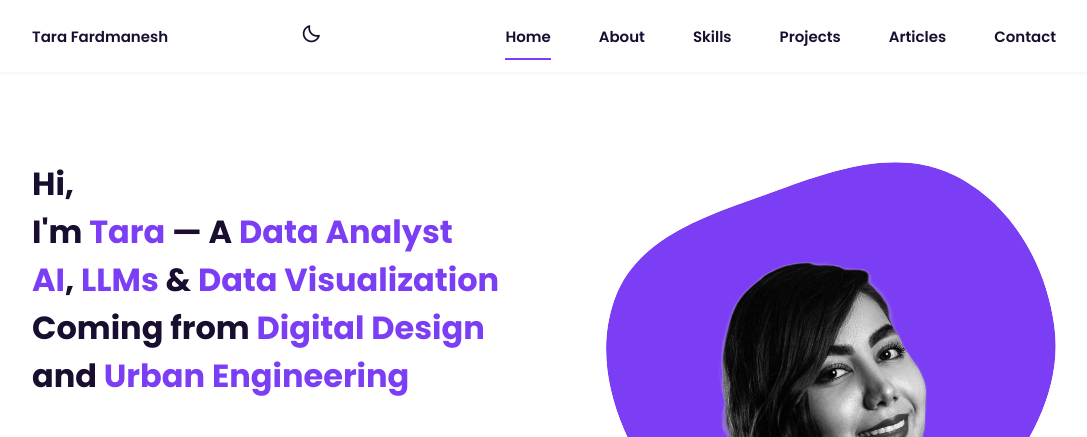
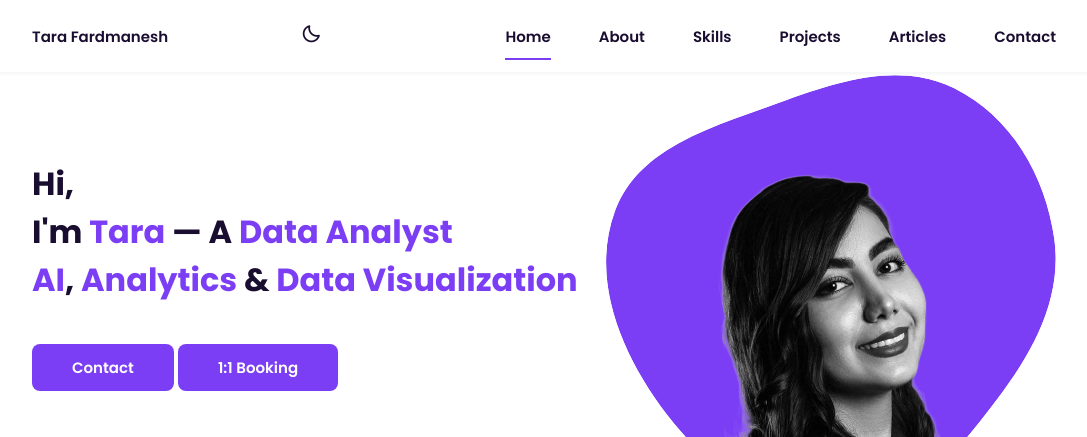
Before and after one commit to tarafard/portfolio, a plain HTML site: page index.html in a window 1280 px wide. Shown: the top 437 px of the page, without its empty margins (96-1183 px from the left). Drawn offline with nearby package versions, Linux system fonts and the light colour scheme.

Commit message:
Update index.html

```diff
--- a/index.html
+++ b/index.html
@@ -61,9 +61,7 @@
                     <h1 class="home__title">
                         Hi,<br>
                         I'm <span class="home__title-color">Tara</span> — A <span class="home__title-color">Data Analyst</span> <br>
-                        <span class="home__title-color">AI</span>, <span class="home__title-color">LLMs</span>  & <span class="home__title-color">Data Visualization</span>    <br>
-                        Coming from <span class="home__title-color">Digital Design</span> <br>
-                        and <span class="home__title-color">Urban Engineering</span>
+                        <span class="home__title-color">AI</span>, <span class="home__title-color">Analytics</span>  & <span class="home__title-color">Data Visualization</span>    <br>
                     </h1>
 
 
```
